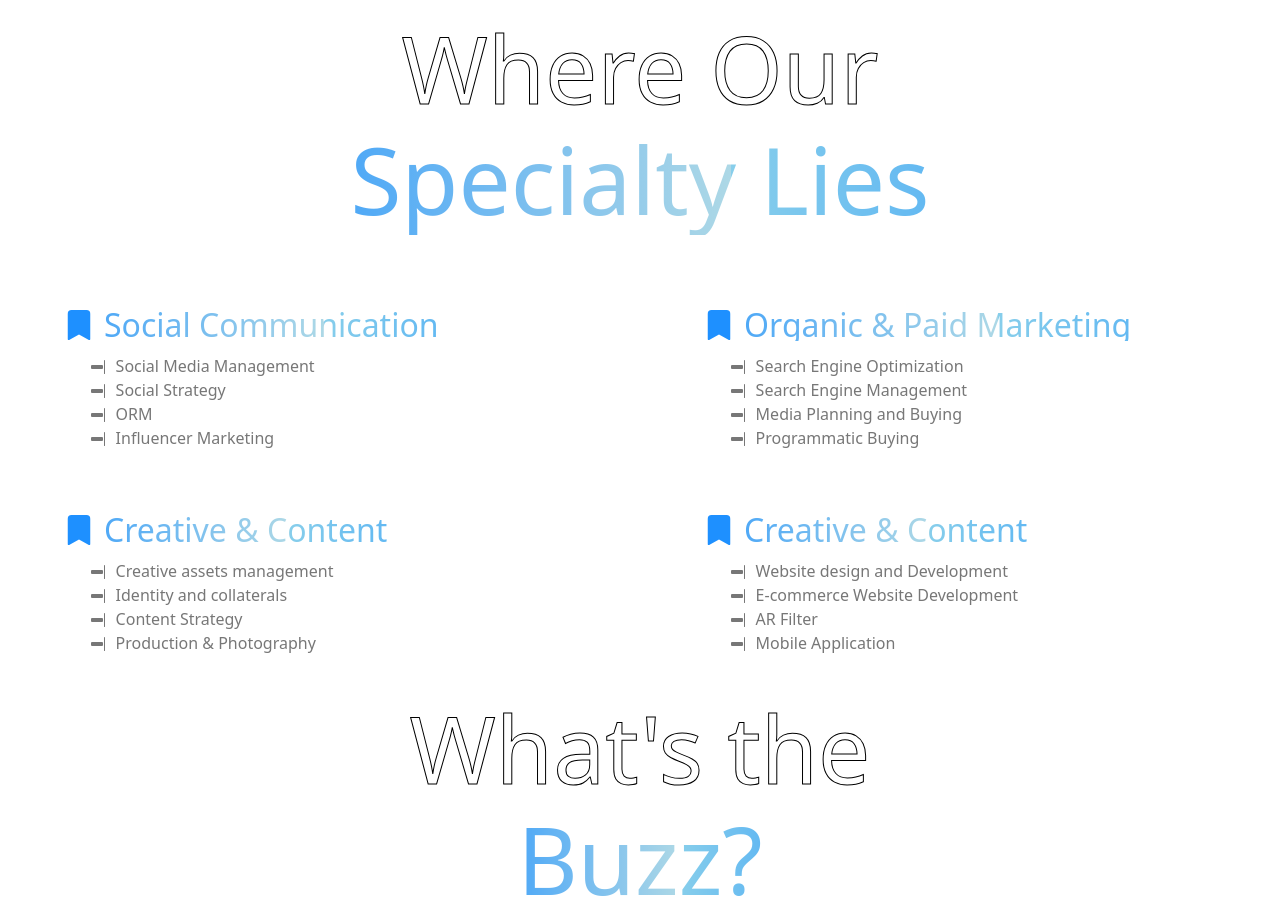
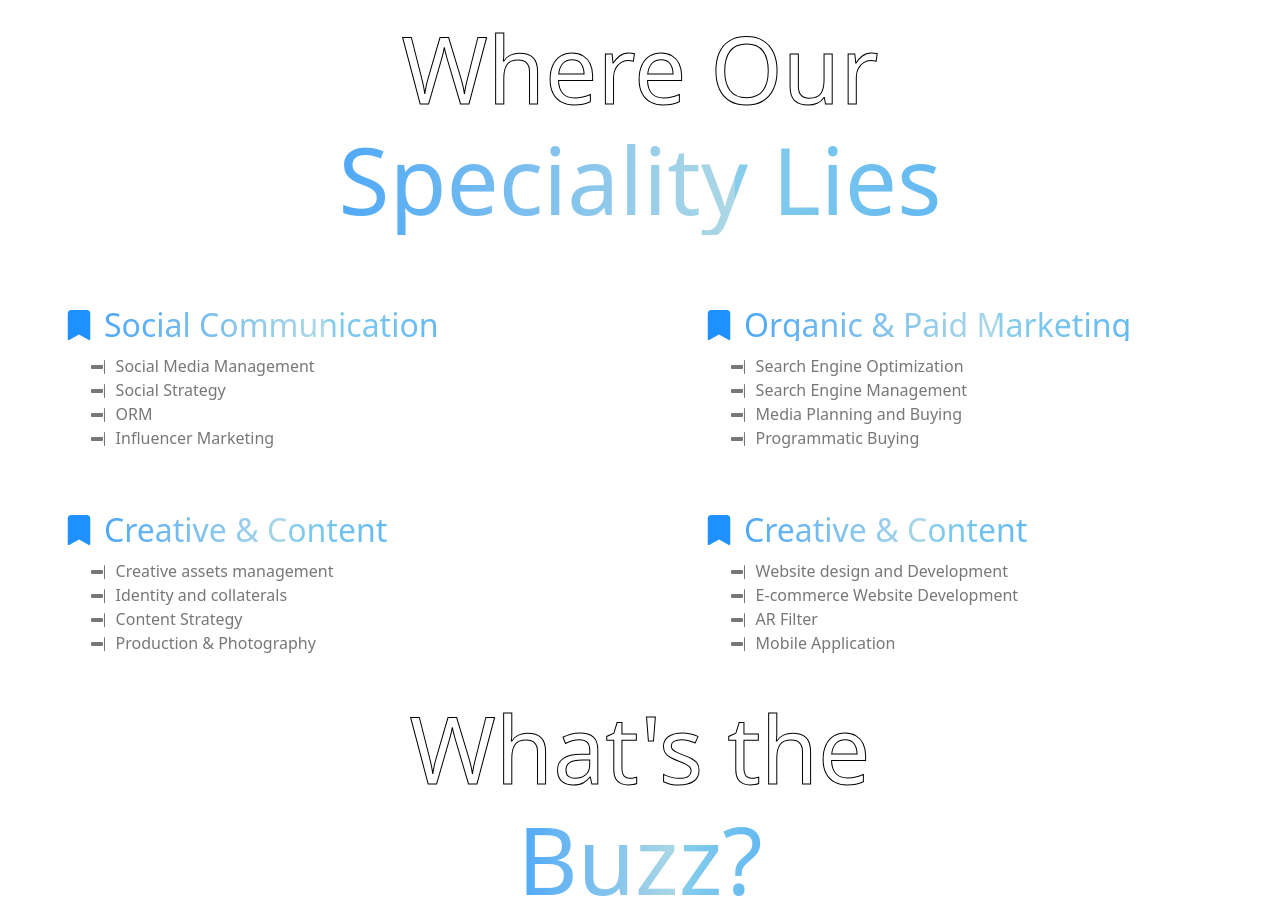
Before and after one commit to GitHubDebaA/react-project0.1, a React (Create React App) app: page / in a window 1280 px wide. Shown: the part 3280-4201 px from the top of the page. Built offline with nearby package versions, Linux system fonts and the light colour scheme.

Commit message:
Adding component to Section 2,[Carousel, ContactUs, Speciality Container]

```diff
--- a/src/Homepage/Homepage-Section2/HomepageSection2.js
+++ b/src/Homepage/Homepage-Section2/HomepageSection2.js
@@ -68,7 +68,7 @@ function HomepageSection2() {
             <br />
             <div className="HomepageSection2-container">
                 <div className="double-struck-text text-heading_large">Where Our</div>
-                <div className="project-waving-text text-heading_large">Specialty Lies</div>
+                <div className="project-waving-text text-heading_large">Speciality Lies</div>
             </div>
             <br />
             <br />
```
